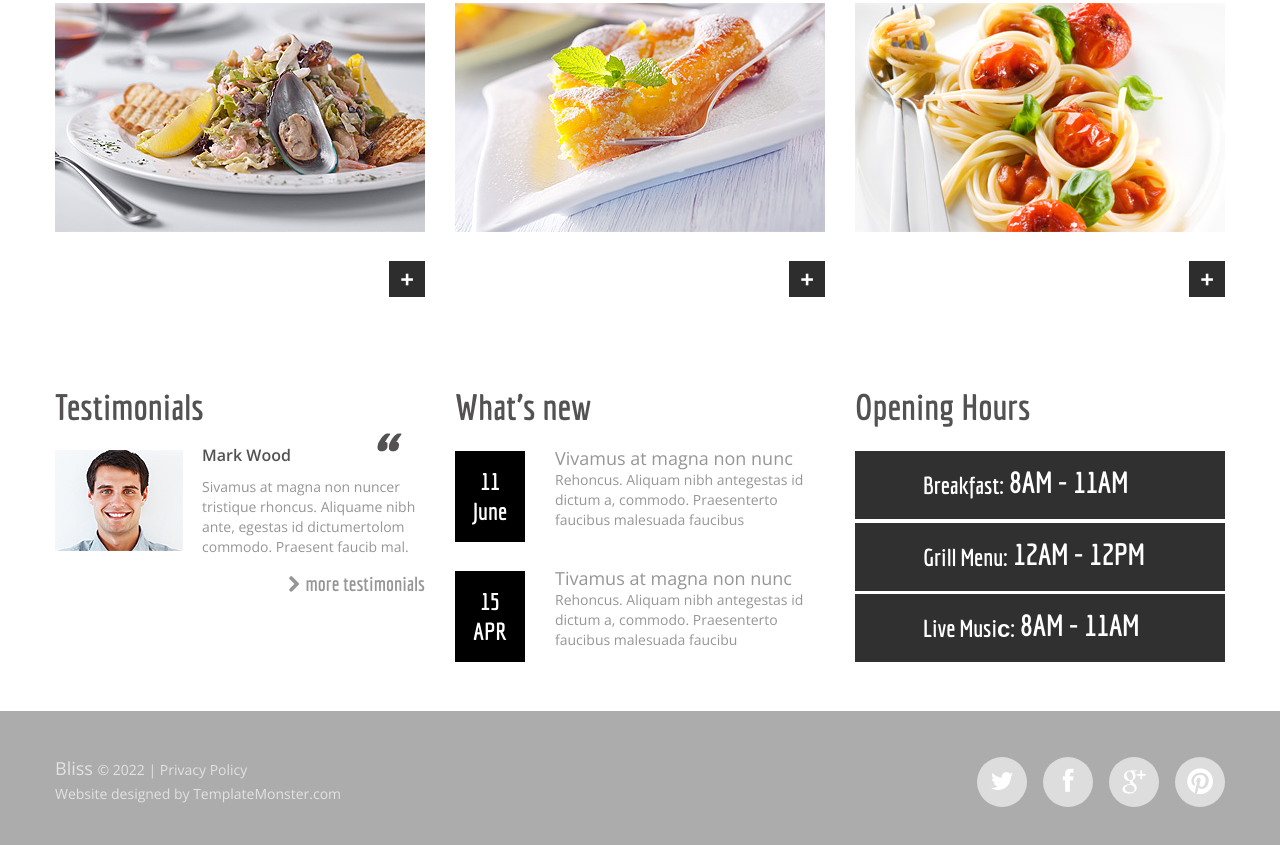
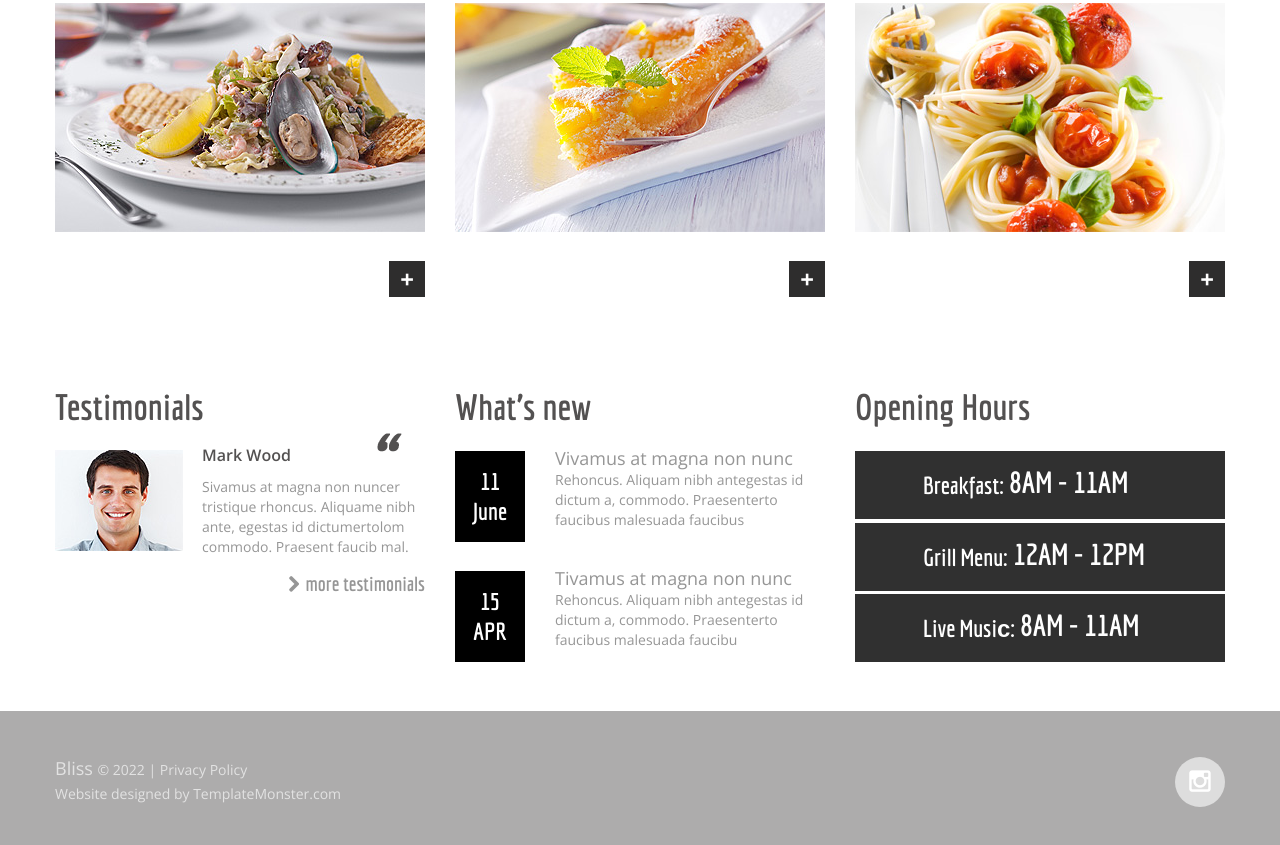
Before and after one commit to aglassman/thebeerdedtaster, a plain HTML site: page site/index.html in a window 1280 px wide. Shown: the part 1882-2727 px from the top of the page. Drawn offline with nearby package versions, Linux system fonts and the light colour scheme.

Commit message:
Update index.html

```diff
--- a/site/index.html
+++ b/site/index.html
@@ -219,10 +219,7 @@
     <div class="row">
       <div class="grid_12">
         <div class="socials">
-          <a href="#" class="fa fa-twitter"></a>
-          <a href="#" class="fa fa-facebook"></a>
-          <a href="#" class="fa fa-google-plus"></a>
-          <a href="#" class="fa fa-pinterest"></a>
+          <a href="https://www.instagram.com/thebeerdedtaster/" class="fa fa-instagram"></a>
         </div>
         <div class="copyright"><span class="brand">Bliss </span> &copy; <span id="copyright-year"></span> | <a href="#">Privacy Policy</a> <div>Website designed by <a href="http://www.templatemonster.com/" rel="nofollow">TemplateMonster.com</a></div>
         </div>
```
